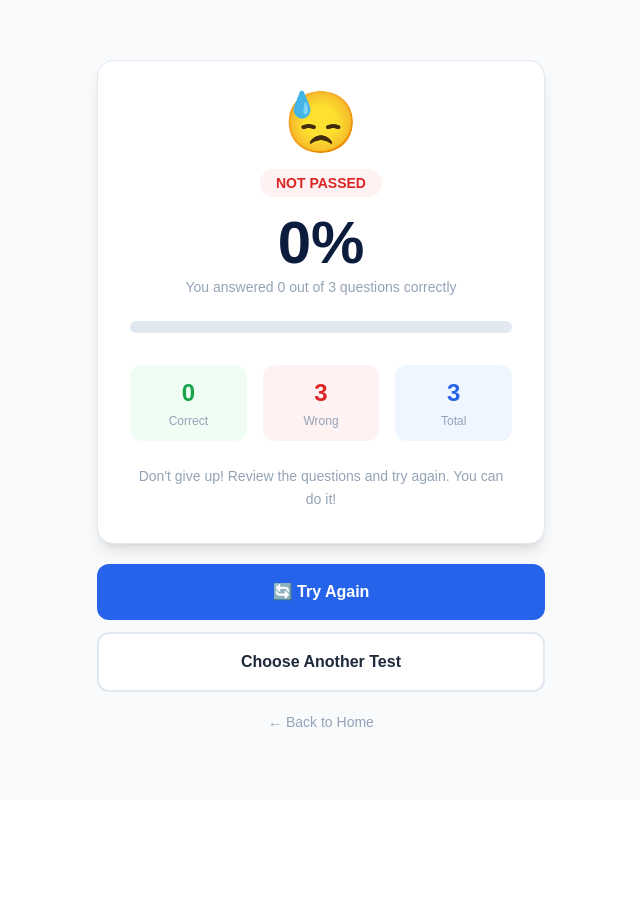
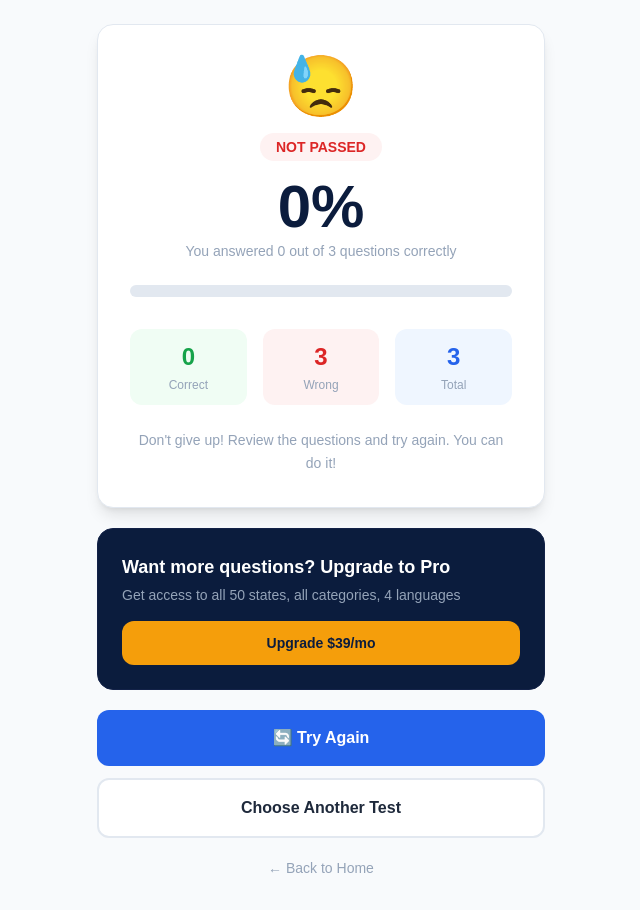
Before and after one commit to Cosmopollit/dmvsos, a Next.js app: page /result in a window 1280 px wide. Shown: the whole page, without its empty margins (319-959 px from the left). Before the commit the page ends 800 px from the top, so only its background shows below. Built offline with nearby package versions, Linux system fonts and the light colour scheme.

Commit message:
Add upgrade banner

```diff
--- a/app/result/page.js
+++ b/app/result/page.js
@@ -66,6 +66,16 @@ function ResultContent() {
 
         </div>
 
+        {/* Upgrade banner */}
+        <div className="bg-[#0B1C3D] rounded-2xl p-6 mb-5 border border-[#132248]">
+          <p className="text-white font-semibold text-lg mb-1">Want more questions? Upgrade to Pro</p>
+          <p className="text-[#94A3B8] text-sm mb-4">Get access to all 50 states, all categories, 4 languages</p>
+          <button onClick={() => router.push('/upgrade')}
+            className="w-full bg-[#F59E0B] text-[#0B1C3D] py-3 rounded-xl font-semibold text-sm hover:bg-[#FBBF24] hover:-translate-y-0.5 hover:shadow-lg transition-all">
+            Upgrade $39/mo
+          </button>
+        </div>
+
         {/* Buttons */}
         <button onClick={() => router.push('/test')}
           className="w-full bg-[#2563EB] text-white py-4 rounded-xl font-semibold text-base hover:bg-[#1D4ED8] hover:-translate-y-0.5 hover:shadow-lg transition-all mb-3">
```
